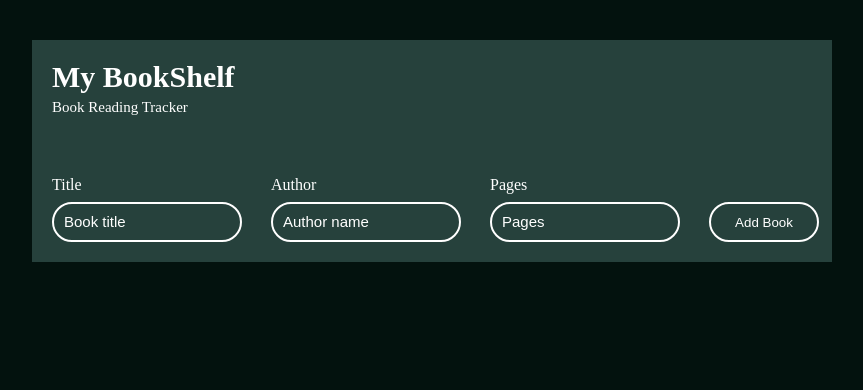
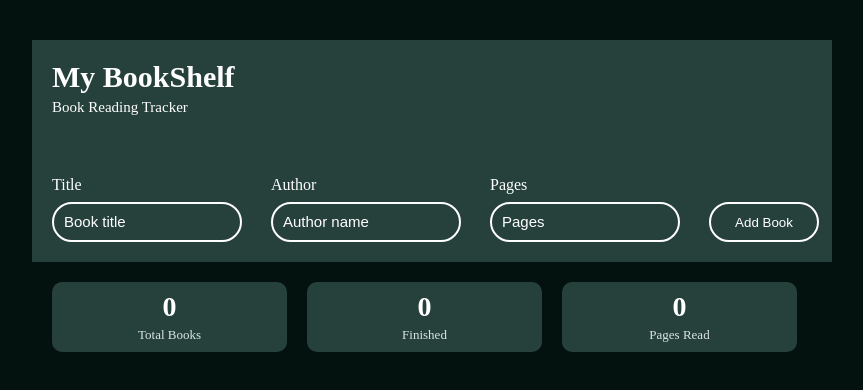
Before and after one commit to simplysaadali/BookShelf, a React (Vite) app in the folder bookshelf/: page / in a window 1280 px wide. Shown: the top 390 px of the page, without its empty margins (208-1071 px from the left). Built offline with nearby package versions, Linux system fonts and the light colour scheme.

Commit message:
More of the Code is done for remaining items like ShelfStats and so on

```diff
--- a/bookshelf/src/App.css
+++ b/bookshelf/src/App.css
@@ -91,3 +91,44 @@ body{
     background-color: #8AB0AB;
     border: 2px solid #8AB0AB;
 }
+
+.error {
+    color: #ff6b6b;
+    margin-top: 10px;
+    font-size: 14px;
+}
+
+.shelfStat{
+    display: flex;
+    flex-direction: row;
+    gap: 20px;
+    padding: 20px;
+}
+
+.stat{
+    background-color: #26413c;
+    border-radius: 10px;
+    /* padding: 16px; */
+    text-align: center;
+    display: flex;
+    flex-direction: column;
+    gap: 4px;
+    width: 235px;
+    height: 70px;
+    padding-top: 9px;
+}
+
+.statVal{
+    font-size: 28px;
+    font-weight: 700;
+    color: white;
+    background-color: transparent;
+    /* display: flex; */
+}
+
+.statLabel{
+    font-size: 13px;
+    color: #d8e6e3;
+    background-color: transparent;
+    /* display: flex; */
+}
--- a/bookshelf/src/App.jsx
+++ b/bookshelf/src/App.jsx
@@ -1,10 +1,21 @@
 import { useState } from "react";
 import "./App.css";
 import BookForm from "./components/BookForm";
+import ShelfStats from "./components/ShelfStats";
 
 
 function App(){
   const [books, setBooks] = useState([]);
+
+  const addBook = (newBook) => {
+    setBooks((prevBooks) => [...prevBooks, newBook]);
+  };
+
+  const totalBooks = books.length;
+  const finishedBooks = books.filter((book) => book.finished).length;
+  const pagesRead = books
+    .filter((book) => book.finished)
+    .reduce((sum, book) => sum + book.pages, 0);
 
   return (
     <div className="container">
@@ -13,7 +24,13 @@ function App(){
         <p style={{fontSize: "15px", color:"white"}}>Book Reading Tracker</p>
       </div>
 
-      <BookForm />
+      <BookForm onAddBook={addBook} />
+
+      <ShelfStats
+        totalBooks={totalBooks}
+        finishedBooks={finishedBooks}
+        pagesRead={pagesRead}
+      />
     </div>
   )
 }
--- /dev/null
+++ b/bookshelf/src/components/ShelfStats.jsx
@@ -0,0 +1,24 @@
+import "../App.css"
+
+function ShelfStats({totalBooks, finishedBooks, pagesRead}){
+    return(
+        <div className="shelfStat">
+            <div className="stat">
+                <span className="statVal">{totalBooks}</span>
+                <span className="statLabel">Total Books</span>
+            </div>
+
+            <div className="stat">
+                <span className="statVal">{finishedBooks}</span>
+                <span className="statLabel">Finished</span>
+            </div>
+
+            <div className="stat">
+                <span className="statVal">{pagesRead}</span>
+                <span className="statLabel">Pages Read</span>
+            </div>
+        </div>
+    )
+}
+
+export default ShelfStats;
```
